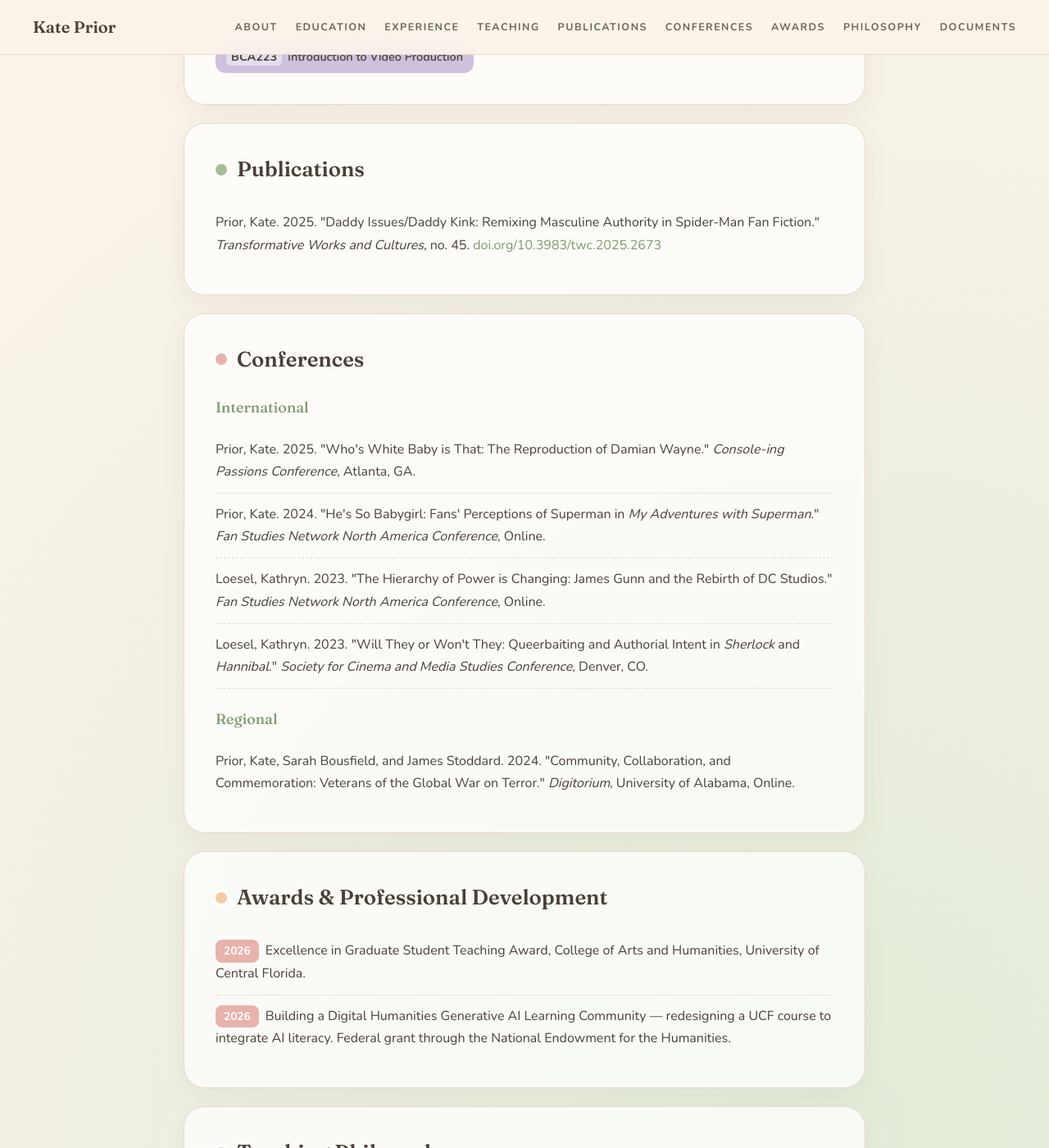
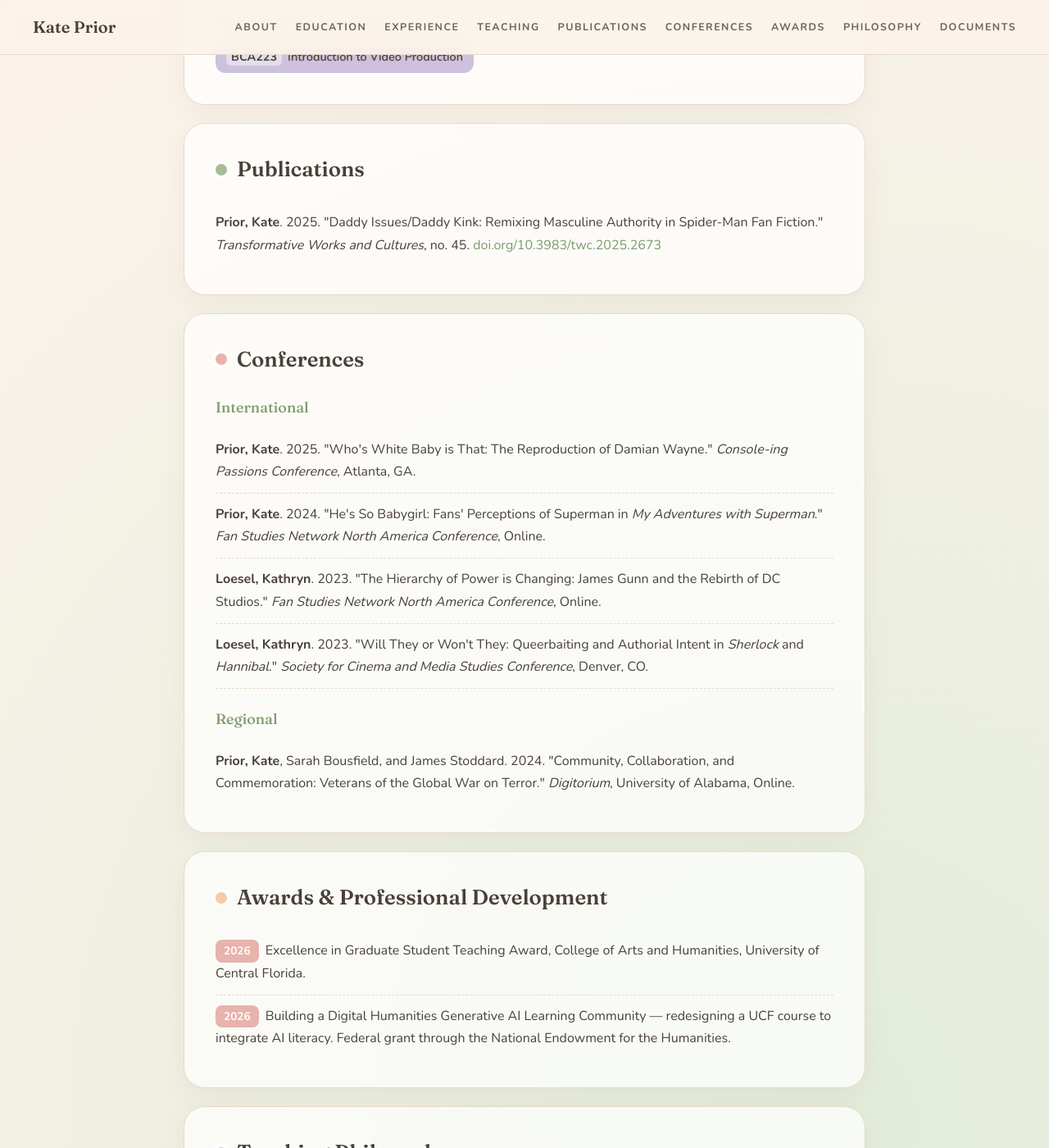
Before and after one commit to thekateprior/thekateprior.github.io, a Jekyll site: the page built from index.html, in a window 1280 px wide and 1400 px high, scrolled down 2209 px. Shown: the whole window at 82% size. Built offline with Jekyll 4.4.1, drawn with Linux system fonts in a browser that asks for light colours.

Commit message:
Bold author name in Publications and Conferences citations
Co-Authored-By: Claude Opus 4.8 <noreply@anthropic.com>
Claude-Session: https://claude.ai/code/session_01W4sxfrwTBe4NAeUgzJaidp

```diff
--- a/index.html
+++ b/index.html
@@ -88,7 +88,7 @@ description: Portfolio of Kate Prior — Digital Humanities scholar, educator, a
     <section class="card c-sage" id="publications">
       <h2><span class="dot"></span>Publications</h2>
       <div class="cite">
-        Prior, Kate. 2025. "Daddy Issues/Daddy Kink: Remixing Masculine Authority in Spider-Man Fan Fiction." <span class="title">Transformative Works and Cultures</span>, no. 45.
+        <strong>Prior, Kate</strong>. 2025. "Daddy Issues/Daddy Kink: Remixing Masculine Authority in Spider-Man Fan Fiction." <span class="title">Transformative Works and Cultures</span>, no. 45.
         <a href="https://doi.org/10.3983/twc.2025.2673">doi.org/10.3983/twc.2025.2673</a>
       </div>
     </section>
@@ -96,12 +96,12 @@ description: Portfolio of Kate Prior — Digital Humanities scholar, educator, a
     <section class="card c-rose" id="conferences">
       <h2><span class="dot"></span>Conferences</h2>
       <h3>International</h3>
-      <div class="cite">Prior, Kate. 2025. "Who's White Baby is That: The Reproduction of Damian Wayne." <span class="title">Console-ing Passions Conference</span>, Atlanta, GA.</div>
-      <div class="cite">Prior, Kate. 2024. "He's So Babygirl: Fans' Perceptions of Superman in <span class="title">My Adventures with Superman</span>." <span class="title">Fan Studies Network North America Conference</span>, Online.</div>
-      <div class="cite">Loesel, Kathryn. 2023. "The Hierarchy of Power is Changing: James Gunn and the Rebirth of DC Studios." <span class="title">Fan Studies Network North America Conference</span>, Online.</div>
-      <div class="cite">Loesel, Kathryn. 2023. "Will They or Won't They: Queerbaiting and Authorial Intent in <span class="title">Sherlock</span> and <span class="title">Hannibal</span>." <span class="title">Society for Cinema and Media Studies Conference</span>, Denver, CO.</div>
+      <div class="cite"><strong>Prior, Kate</strong>. 2025. "Who's White Baby is That: The Reproduction of Damian Wayne." <span class="title">Console-ing Passions Conference</span>, Atlanta, GA.</div>
+      <div class="cite"><strong>Prior, Kate</strong>. 2024. "He's So Babygirl: Fans' Perceptions of Superman in <span class="title">My Adventures with Superman</span>." <span class="title">Fan Studies Network North America Conference</span>, Online.</div>
+      <div class="cite"><strong>Loesel, Kathryn</strong>. 2023. "The Hierarchy of Power is Changing: James Gunn and the Rebirth of DC Studios." <span class="title">Fan Studies Network North America Conference</span>, Online.</div>
+      <div class="cite"><strong>Loesel, Kathryn</strong>. 2023. "Will They or Won't They: Queerbaiting and Authorial Intent in <span class="title">Sherlock</span> and <span class="title">Hannibal</span>." <span class="title">Society for Cinema and Media Studies Conference</span>, Denver, CO.</div>
       <h3>Regional</h3>
-      <div class="cite">Prior, Kate, Sarah Bousfield, and James Stoddard. 2024. "Community, Collaboration, and Commemoration: Veterans of the Global War on Terror." <span class="title">Digitorium</span>, University of Alabama, Online.</div>
+      <div class="cite"><strong>Prior, Kate</strong>, Sarah Bousfield, and James Stoddard. 2024. "Community, Collaboration, and Commemoration: Veterans of the Global War on Terror." <span class="title">Digitorium</span>, University of Alabama, Online.</div>
     </section>
 
     <section class="card c-peach" id="awards">
```
